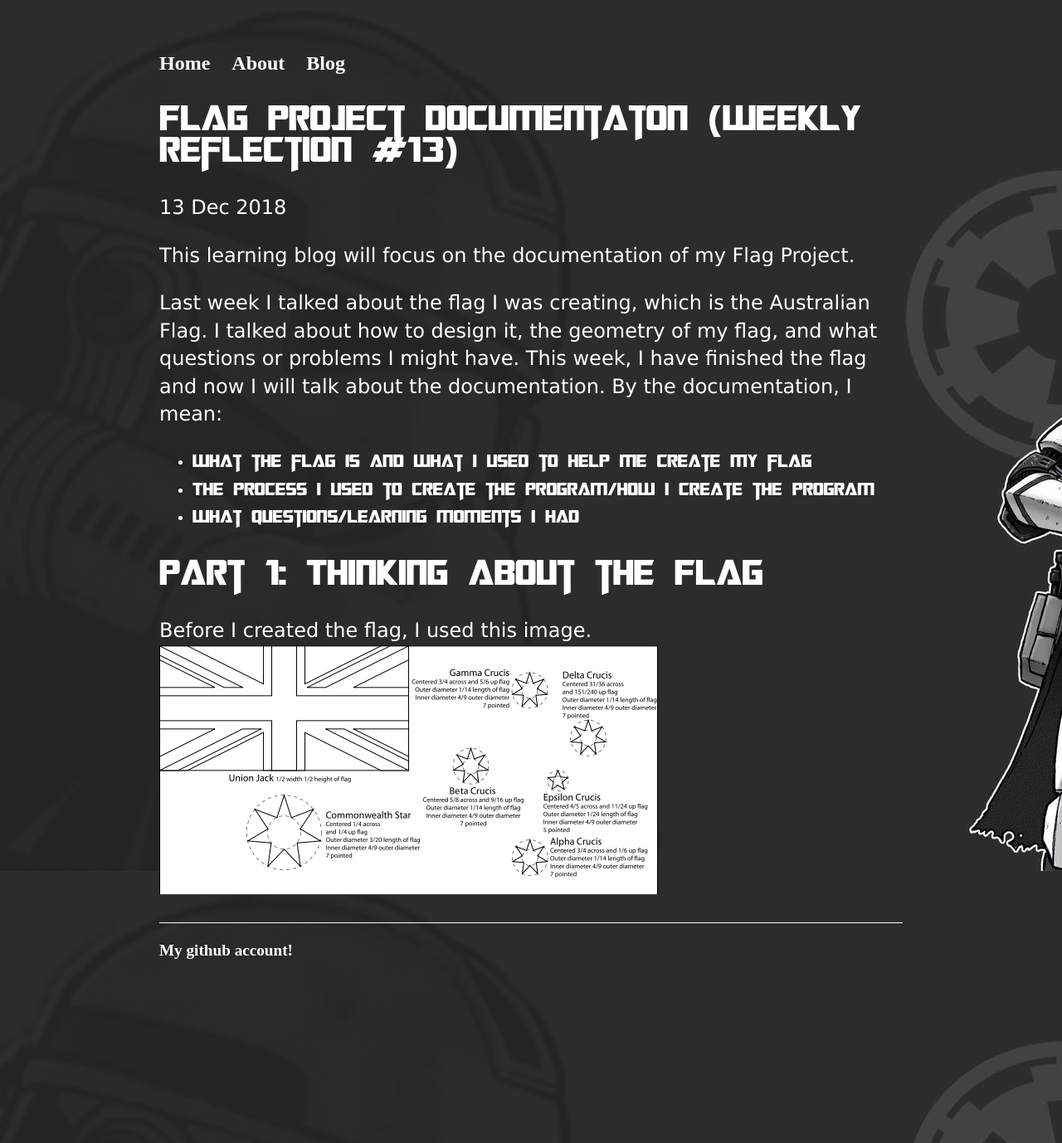
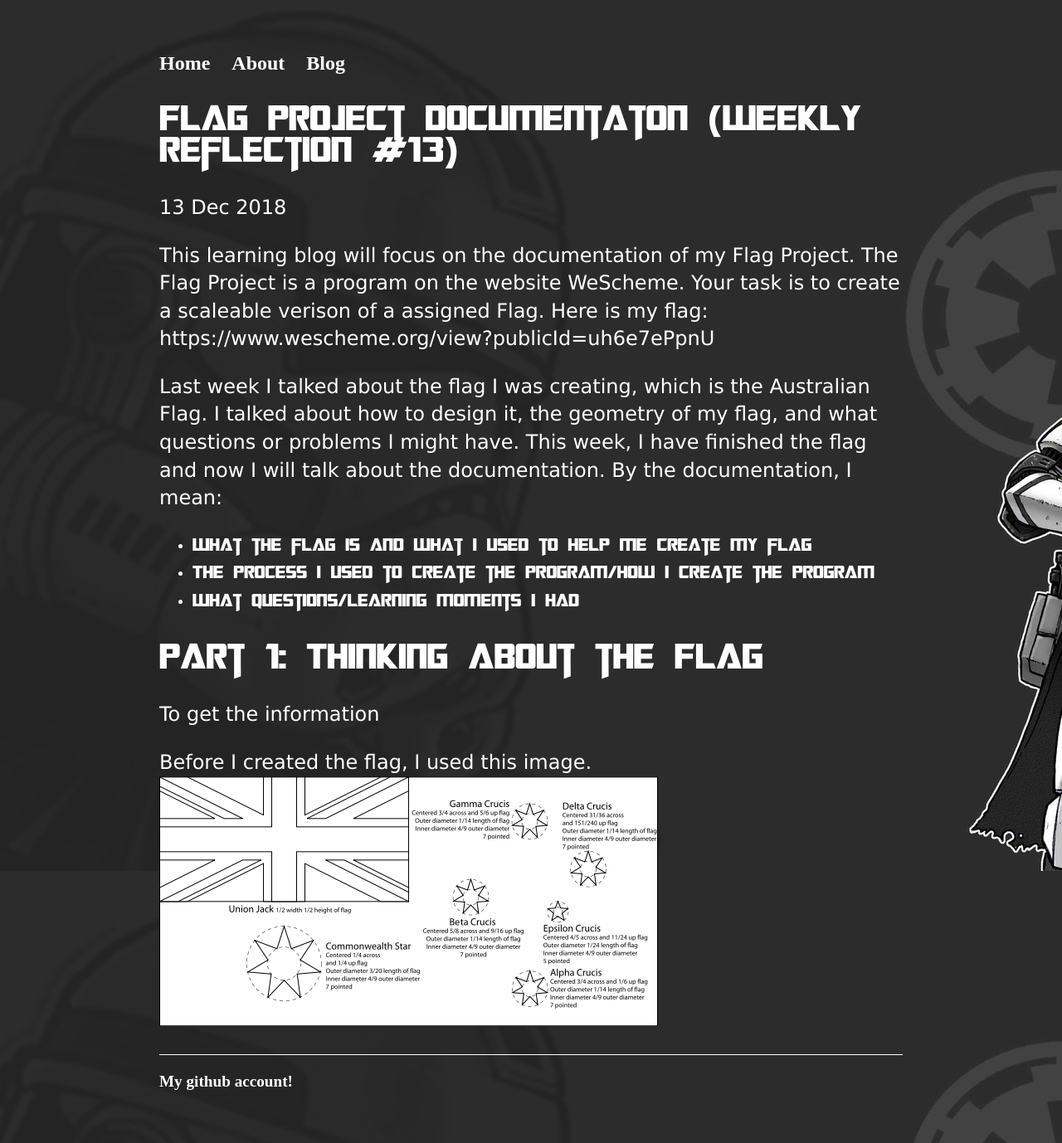
Before and after one commit to brandonm4478/brandonm4478.github.io, a Jekyll site: the page built from _posts/2018-12-13-weekly-reflection-13.md, in a window 1280 px wide. Shown: the whole page at 83% size. Built offline with Jekyll 4.4.1, drawn with Linux system fonts in a browser that asks for light colours.

Commit message:
Update 2018-12-13-weekly-reflection-13.md

```diff
--- a/_posts/2018-12-13-weekly-reflection-13.md
+++ b/_posts/2018-12-13-weekly-reflection-13.md
@@ -4,7 +4,7 @@ title: "Flag Project Documentaton (Weekly Reflection #13)"
 date: 2018-12-13
 ---
 
-This learning blog will focus on the documentation of my Flag Project.
+This learning blog will focus on the documentation of my Flag Project. The Flag Project is a program on the website WeScheme. Your task is to create a scaleable verison of a assigned Flag. Here is my flag: https://www.wescheme.org/view?publicId=uh6e7ePpnU
 
 Last week I talked about the flag I was creating, which is the Australian Flag. I talked about how to design it, the geometry of my flag, and what questions or problems I might have. This week, I have finished the flag and now I will talk about the documentation. By the documentation, I mean:
  - What the flag is and what I used to help me create my flag
@@ -12,5 +12,7 @@ Last week I talked about the flag I was creating, which is the Australian Flag.
  - What questions/learning moments I had
 
 <h1> Part 1: Thinking About the Flag </h1>
+To get the information
+
 Before I created the flag, I used this image.
 ![Flag of Australia Diagram](/img/diagram1.png)
```
